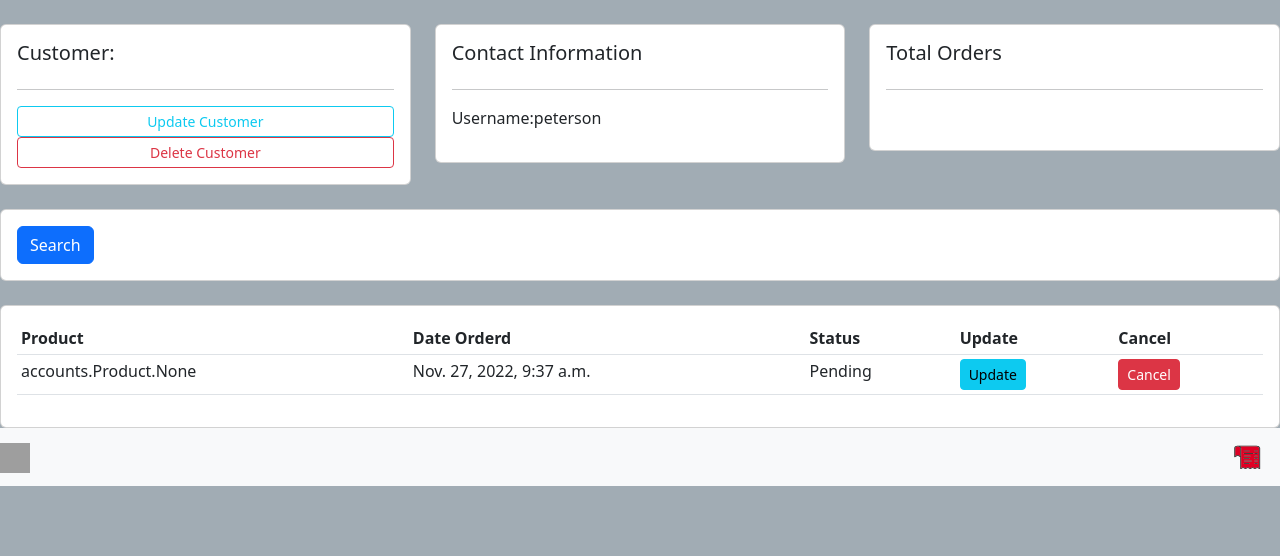
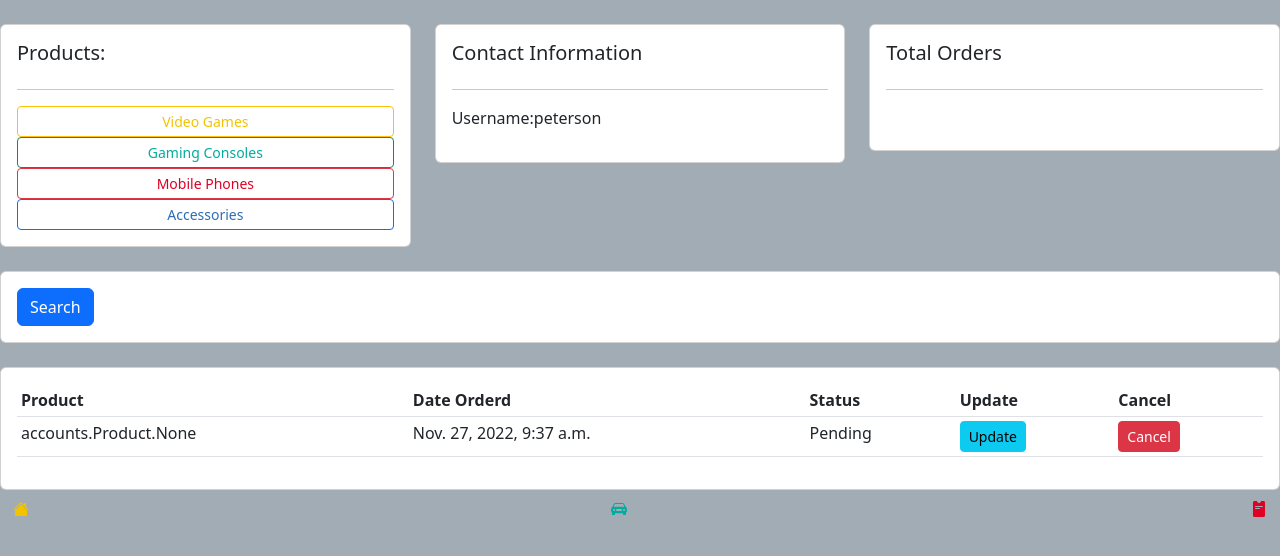
Before and after one commit to JamesPetersonIV/gamebagged4000, a Django app: page /customer/3 in a window 1280 px wide. Shown: the top 556 px of the page. Run offline with Django 4.2, Linux system fonts and the light colour scheme; a user stored in the database is signed in; data comes from the database, SQL or seed files in the repository; both versions use the stored data as it was after the commit; grey boxes are pictures that could not be loaded.

Commit message:
11/28/2022 4:03AM

```diff
--- a/gamebagged/accounts/templates/accounts/base.html
+++ b/gamebagged/accounts/templates/accounts/base.html
@@ -6,6 +6,7 @@
         <meta name="viewport" content="width-device-width", initial-scale=1.0, shrink-to-fit="no">
         <!-- CSS only -->
         <link href="https://cdn.jsdelivr.net/npm/bootstrap@5.2.2/dist/css/bootstrap.min.css" rel="stylesheet" integrity="sha384-Zenh87qX5JnK2Jl0vWa8Ck2rdkQ2Bzep5IDxbcnCeuOxjzrPF/et3URy9Bv1WTRi" crossorigin="anonymous">
+        <link rel="stylesheet" href="https://cdn.jsdelivr.net/npm/bootstrap-icons@1.10.2/font/bootstrap-icons.css">
         <title>Deliver</title>
     </head>
     <body style="background-color:#a1acb4;">
@@ -13,7 +14,7 @@
         {% block content %}
         <!--html goes here-->
         {% endblock content %}
-        {% include 'accounts/nav.html' %}
+        {% include 'accounts/footer.html' %}
 
         <!-- JavaScript Bundle with Popper -->
         <script src="https://cdn.jsdelivr.net/npm/bootstrap@5.2.2/dist/js/bootstrap.bundle.min.js" integrity="sha384-OERcA2EqjJCMA+/3y+gxIOqMEjwtxJY7qPCqsdltbNJuaOe923+mo//f6V8Qbsw3" crossorigin="anonymous"></script>
--- a/gamebagged/accounts/templates/accounts/customer.html
+++ b/gamebagged/accounts/templates/accounts/customer.html
@@ -1,4 +1,6 @@
 {% extends 'accounts/base.html'   %}
+
+{%load static%}
 
 <!--content block-->
 {% block content %}
@@ -9,10 +11,12 @@
 <div class="row">
 	<div class="col-md">
 		<div class="card card-body">
-			<h5>Customer:</h5>
+			<h5>Products:</h5>
 			<hr>
-			<a class="btn btn-outline-info  btn-sm btn-block" href="">Update Customer</a>
-			<a class="btn btn-outline-danger  btn-sm btn-block" href="">Delete Customer</a>
+			<a class="btn btn-outline-warning  btn-sm btn-block" style="color: #F3C300;" href="{% url 'games' %}">Video Games</a>
+			<a class="btn btn-outline-success  btn-sm btn-block" style="color: #00AC9F;" href="{% url 'cons' %}">Gaming Consoles</a>
+			<a class="btn btn-outline-danger  btn-sm btn-block" style="color: #df0024;" href="{% url 'mps' %}">Mobile Phones</a>
+			<a class="btn btn-outline-primary  btn-sm btn-block" style="color: #2e6db4;" href="{% url 'accs' %}">Accessories</a>
 
 		</div>
 	</div>
@@ -76,5 +80,27 @@
 	</div>
 </div>
 
+
+<footer>
+	<!-- Just an image -->
+	<div class="position-relative">
+		<div class="position-absolute top-0 start-0">
+			<a class="btn btn" style="color: #F3C300;" href="{% url 'index' %}">
+				<i class="bi bi-house-fill"></i>
+			</a>
+		</div>
+		<div class="position-absolute top-0 end-50 ">
+			<a class="btn btn" style="color: #00AC9F;" href="{% url 'order' %}">
+				<i class="bi bi-car-front-fill"></i>
+			</a>
+		</div>
+		<div class="position-absolute top-0 end-0">
+			<a class="btn btn" style="color: #df0024;" href="{% url 'customer' user.username %}">
+				<i class="bi bi-pass-fill"></i>
+			</a>
+		</div>
+	</div>
+</footer>
+
 <!--endblock content-->
 {% endblock content %}
--- a/gamebagged/accounts/templates/accounts/nav.html
+++ /dev/null
@@ -1,13 +0,0 @@
-{% load static %}
-<!-- As a heading -->
-<footer>
-<!-- Just an image -->
-<nav class="navbar navbar-light bg-light">
-    <a class="navbar-brand" href="#">
-      <img src="/docs/4.0/assets/brand/bootstrap-solid.svg" width="30" height="30" alt="">
-    </a>
-    <a class="navbar-brand" href="#">
-        <img src="{% static 'images/order.png' %}" width="30" height="30" alt="">
-    </a>
-</nav>
-</footer>
--- a/gamebagged/accounts/templates/accounts/orderconfirm.html
+++ b/gamebagged/accounts/templates/accounts/orderconfirm.html
@@ -6,7 +6,7 @@
         <div class="col-md-5 col-sm-12 p-4 text-center">
             <h1>Order Submitted!</h1>
             <p>You should receive a confirmation email soon.</p>
-            <a href="#">Go to the homepage</a>
+            <a href="{% url 'customer' user.username %}">Go to the homepage</a>
         </div>
     </div>
 
--- a/gamebagged/admininterface/templates/admininterface/base.html
+++ b/gamebagged/admininterface/templates/admininterface/base.html
@@ -6,6 +6,7 @@
         <meta name="viewport" content="width-device-width", initial-scale=1.0, shrink-to-fit="no">
         <!-- CSS only -->
         <link href="https://cdn.jsdelivr.net/npm/bootstrap@5.2.2/dist/css/bootstrap.min.css" rel="stylesheet" integrity="sha384-Zenh87qX5JnK2Jl0vWa8Ck2rdkQ2Bzep5IDxbcnCeuOxjzrPF/et3URy9Bv1WTRi" crossorigin="anonymous">
+        <link rel="stylesheet" href="https://cdn.jsdelivr.net/npm/bootstrap-icons@1.10.2/font/bootstrap-icons.css">
         <title>Deliver</title>
     </head>
     <body style="background-color:#a1acb4;">
--- a/gamebagged/admininterface/templates/admininterface/dashboard.html
+++ b/gamebagged/admininterface/templates/admininterface/dashboard.html
@@ -1,5 +1,5 @@
 {% extends 'admininterface/base.html'   %}
-
+{%load static%}
 <!--content block-->
 {% block content %}
 
@@ -64,6 +64,5 @@
 
 </div>
 
-
 <!--endblock content-->
 {% endblock content %}
--- a/gamebagged/bagger/templates/bagger/bagger.html
+++ b/gamebagged/bagger/templates/bagger/bagger.html
@@ -1,4 +1,4 @@
-{% extends 'accounts/base.html'   %}
+{% extends 'bagger/base.html'   %}
 
 <!--content block-->
 {% block content %}
--- a/gamebagged/bagger/templates/bagger/baghome.html
+++ b/gamebagged/bagger/templates/bagger/baghome.html
@@ -21,7 +21,7 @@
 		<div class="card card-body">
 			<h5>Bagger</h5>
 			<hr>
-			<p>Username:{{bagger.bagger}} </p>
+			<p>Username:{{user.username}} </p>
 		</div>
 	</div>
 
--- a/gamebagged/bagger/templates/bagger/base.html
+++ b/gamebagged/bagger/templates/bagger/base.html
@@ -8,6 +8,7 @@
         <link href="https://cdn.jsdelivr.net/npm/bootstrap@5.2.2/dist/css/bootstrap.min.css" rel="stylesheet" integrity="sha384-Zenh87qX5JnK2Jl0vWa8Ck2rdkQ2Bzep5IDxbcnCeuOxjzrPF/et3URy9Bv1WTRi" crossorigin="anonymous">
         <!-- CSS only -->
         <link href="https://cdn.jsdelivr.net/npm/bootstrap@5.2.3/dist/css/bootstrap.min.css" rel="stylesheet" integrity="sha384-rbsA2VBKQhggwzxH7pPCaAqO46MgnOM80zW1RWuH61DGLwZJEdK2Kadq2F9CUG65" crossorigin="anonymous">
+        <link rel="stylesheet" href="https://cdn.jsdelivr.net/npm/bootstrap-icons@1.10.2/font/bootstrap-icons.css">
         <title>Deliver</title>
     </head>
     <body style="background-color:#a1acb4;">
--- a/gamebagged/bagger/templates/bagger/bnav.html
+++ /dev/null
@@ -1,6 +0,0 @@
-<!-- As a heading -->
-<nav class="navbar bg-light">
-    <div class="container-fluid">
-      <span class="navbar-brand mb-0 h1">Navbar</span>
-    </div>
-</nav>
--- a/gamebagged/gamebagged/settings.py
+++ b/gamebagged/gamebagged/settings.py
@@ -163,6 +163,6 @@ CRISPY_ALLOWED_TEMPLATE_PACKS = "bootstrap5"
 CRISPY_TEMPLATE_PACK = "bootstrap5"
 
 #Make email required
-ACCOUNT_EMAIL_REQUIRED = False
+ACCOUNT_EMAIL_REQUIRED = True
 
 EMAIL_BACKEND = 'django.core.mail.backends.console.EmailBackend'
```
Also changed, not shown: gamebagged/accounts/templates/accounts/order.html (+21 -1 lines), gamebagged/bagger/templates/bagger/bfooter.html (+25 -0 lines), gamebagged/bagger/views.py (+12 -3 lines), gamebagged/accounts/views.py (line endings or trailing spaces), gamebagged/db.sqlite3, gamebagged/static/images/home.png (added).
